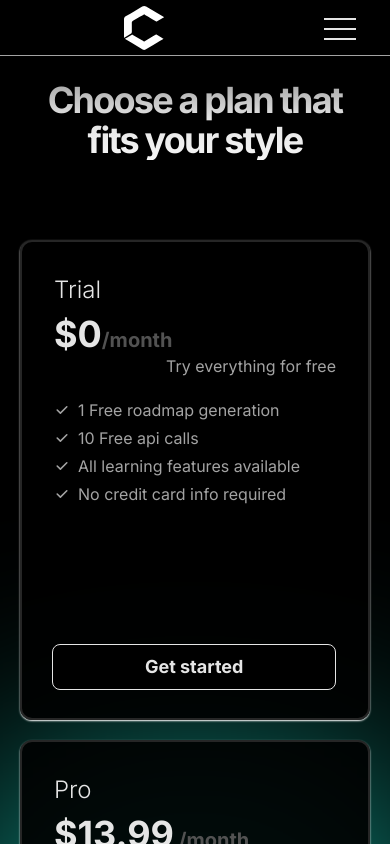
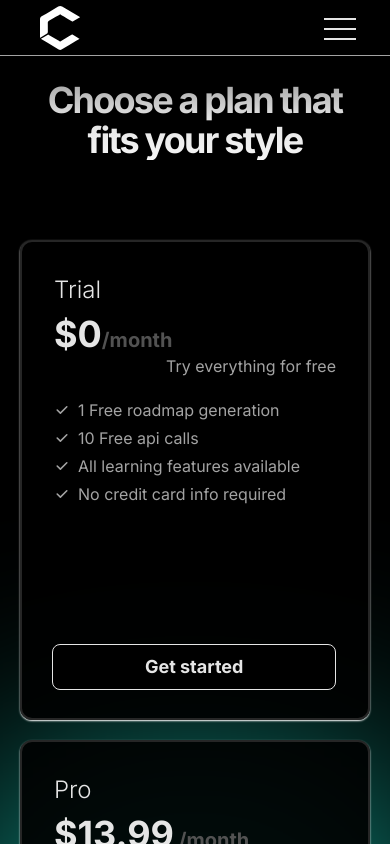
Before and after one commit to Lavryniukk/omniscent-frontend, a Next.js app: page /memberships in a window 390 px wide. Shown: the top 844 px of the page. Built offline with nearby package versions, Linux system fonts and the light colour scheme; no server answers.

Commit message:
fixed header links display issue on smaller screens

```diff
--- a/app/modules/header/Header.tsx
+++ b/app/modules/header/Header.tsx
@@ -24,7 +24,7 @@ let Header = () => {
       {/* Render the mobile menu popup with open state. */}
       <div className="border-b h-14 flex w-full justify-center items-center backdrop-blur-sm fixed top-0 z-10 border-accent box-border">
         <div className="w-full h-14 fixed top-0 flex items-center justify-between max-w-10xl z-0 px-10 sm:px-5 box-border">
-          <Link className="w-52" href="/">
+          <Link className="w-1/4" href="/">
             {" "}
             {/* Render a link to the homepage with the Logo. */}
             <Logo />
@@ -32,14 +32,12 @@ let Header = () => {
           <Burger isOpen={isOpen} toggleMenu={toggleMenu} />{" "}
           {/* Render the mobile menu button. */}
           <div className="space-x-5 hidden sm:block">
-            {" "}
             {/* Render navigation links. */}
             <HeaderLink url="/" name="Home" />
             <HeaderLink url="/projects" name="Prototype" />
             <HeaderLink url="/memberships" name="Memberships" />
           </div>
-          <div className="sm:flex w-52 hidden">
-            {" "}
+          <div className="sm:flex w-1/4 hidden">
             {/* Render user-related components based on user authentication state. */}
             {isLoading ? ( // If loading, display a loading spinner.
               <div className="w-10 mx-auto h-10 rounded-full border-2 border-secondary-700 border-t-accent animate-spin" />
--- a/app/modules/header/components/CleverizeLogo/CleverizeLogo.tsx
+++ b/app/modules/header/components/CleverizeLogo/CleverizeLogo.tsx
@@ -1,7 +1,7 @@
 import Image from "next/image";
 let Logo = () => {
   return (
-    <div className="flex mx-auto items-center w-48">
+    <div className="flex mx-auto items-center w-48 h-full ">
       {/* <div className="sm:w-fit group">
           <div className="mx-auto relative rounded-full w-7 h-7 border-4 border-primary ">
             <div className="absolute -top-3 -left-2.5 rounded-full rotate-45 group-hover:rotate-[405deg] transition-transform duration-500 h-10 w-10 border-l-4 border-t-4 border-primary" />
@@ -10,7 +10,7 @@ let Logo = () => {
         </div> */}
       <Image
         src="/images/logo-cleverize-white.svg"
-        className="mx-auto"
+        className="sm:mx-auto ml-0"
         alt=""
         width={40}
         height={40}
```
